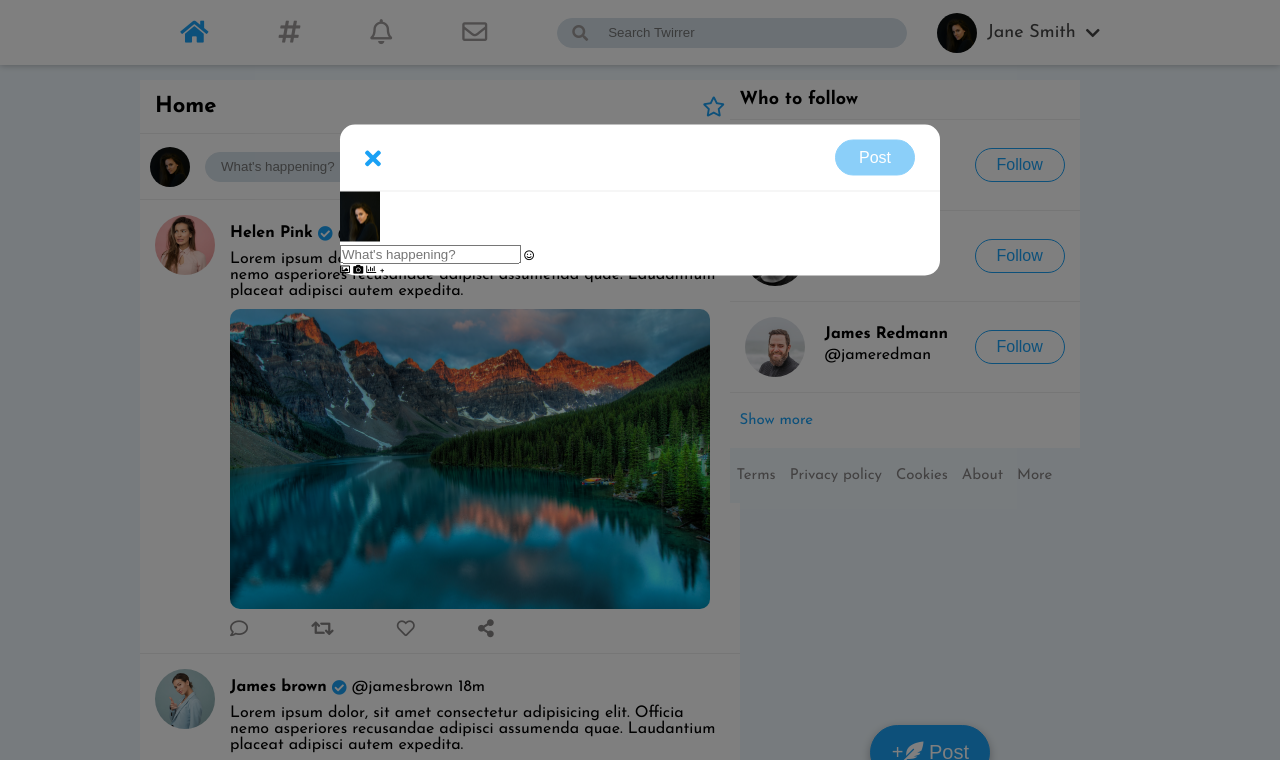
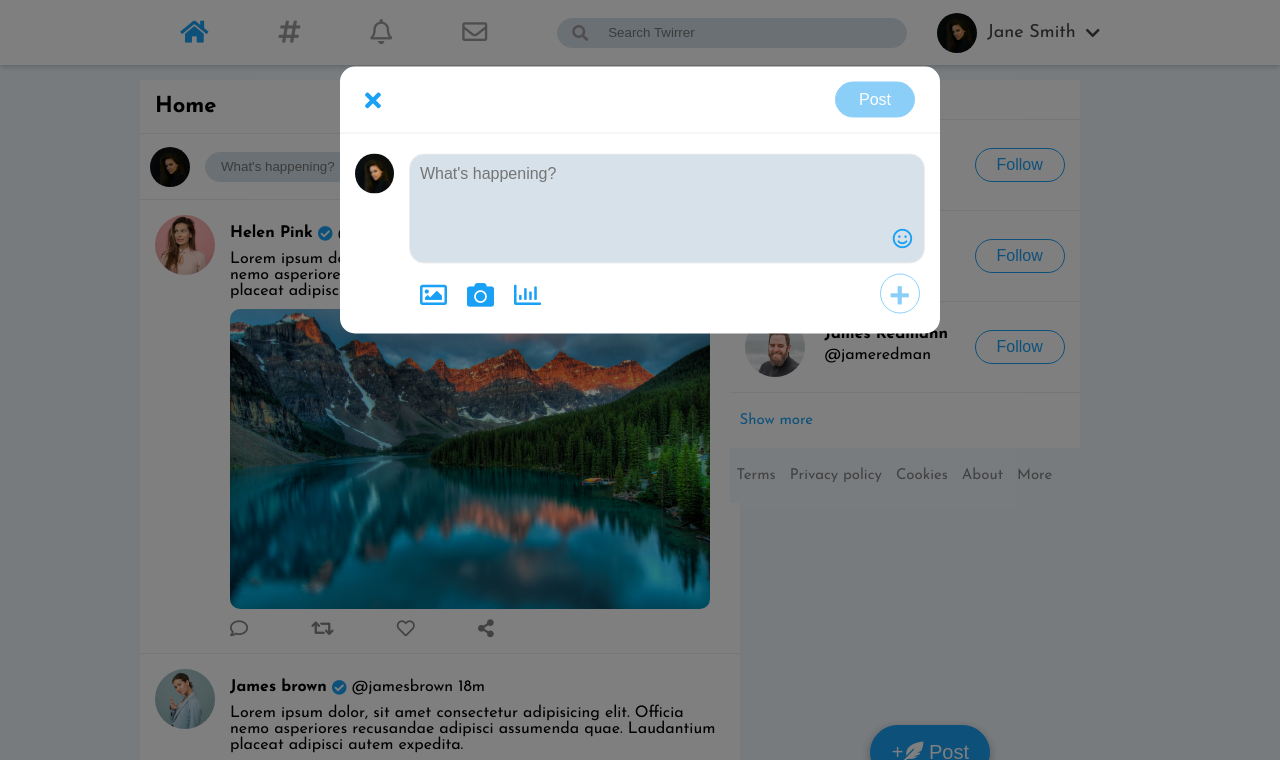
Before and after one commit to Isrealsix/twiterClone, a website: page index.html in a window 1280 px wide. Shown: the top 760 px of the page. Drawn offline with Linux system fonts and the light colour scheme.

Commit message:
post modal complete

```diff
--- a/index.html
+++ b/index.html
@@ -357,7 +357,7 @@
                 </div>
                 <div class="modal__body">
                     <div class="modal-img">
-                        <img src="images/user1.jpg" width="40" alt="avatar">
+                        <img src="images/user1.jpg" alt="avatar">
                     </div>
                     <input type="text" class="modal__input" placeholder="What's happening?" />
                     <i class="far fa-smile"></i>
--- a/sass/components/_post-modal.scss
+++ b/sass/components/_post-modal.scss
@@ -39,5 +39,75 @@
 				opacity: 0.5;
 			}
 		}
+
+		&__body {
+			display: flex;
+			padding: 2rem 1.5rem 1rem 1.5rem;
+
+			.modal-img {
+				width: 4rem;
+				height: 4rem;
+				margin-right: 1.5rem;
+
+				img {
+					width: 100%;
+					height: 100%;
+					object-fit: cover;
+					border-radius: 50%;
+				}
+			}
+
+			.modal__input {
+				width: 53rem;
+				padding: 1rem 0 8rem 1rem;
+				background-color: #d6e1e9;
+				border: 0.1rem solid #eee;
+				border-radius: 1.5rem;
+				font-size: 1.6rem;
+				transition: all 0.3s;
+
+				&:focus {
+					background-color: var(--color-white);
+					border-color: var(--color-secondary);
+				}
+			}
+
+			i {
+				position: absolute;
+				bottom: 8.5rem;
+				right: 2.8rem;
+				font-size: 2rem;
+				color: var(--color-secondary);
+			}
+		}
+
+		&__footer {
+			padding: 0 2rem 2rem 8rem;
+
+			.modal-icons {
+				display: flex;
+				align-items: center;
+
+				i {
+					margin-right: 2rem;
+					font-size: 2.7rem;
+					color: var(--color-secondary);
+				}
+
+				span {
+					margin-left: auto;
+					font-size: 5rem;
+					width: 4rem;
+					height: 4rem;
+					border: 0.1rem solid var(--color-secondary);
+					border-radius: 50%;
+					display: flex;
+					justify-content: center;
+					align-items: center;
+					color: var(--color-secondary);
+					opacity: 0.5;
+				}
+			}
+		}
 	}
 }
```
Also changed, not shown: css/style.css.
